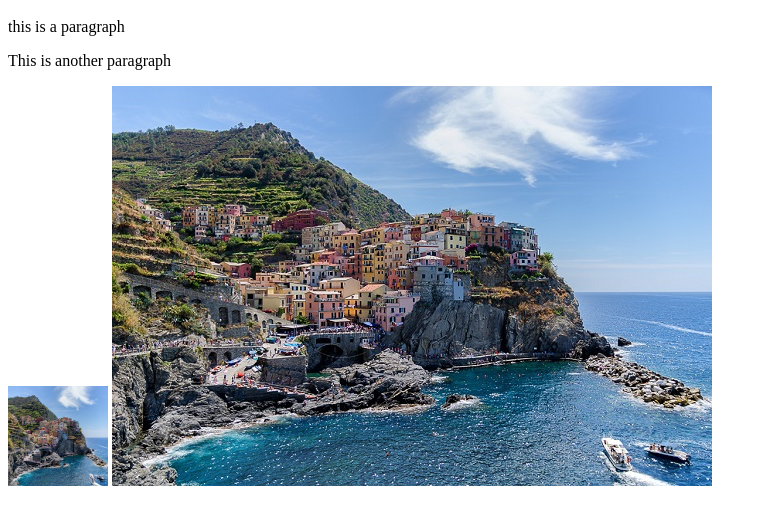
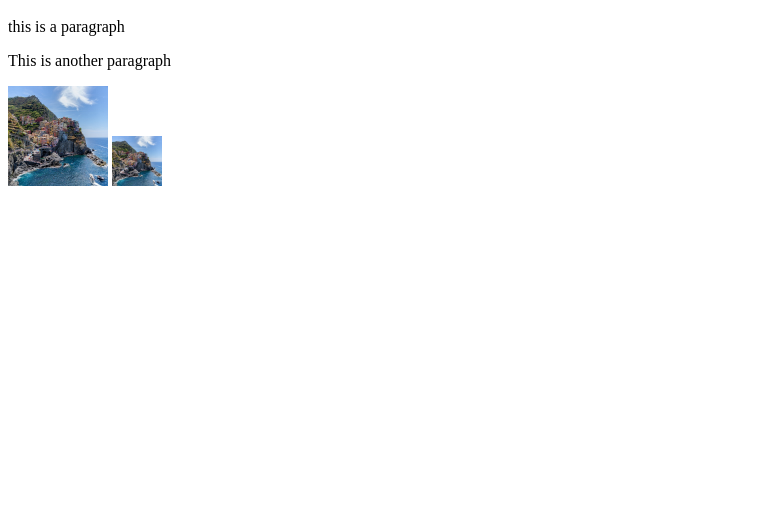
Before and after one commit to neha-sonii/git-tutorial, a plain HTML site: page index.html in a window 1280 px wide. Shown: the part 120-644 px from the top of the page, without its empty margins (0-767 px from the left). Drawn offline with Linux system fonts and the light colour scheme.

Commit message:
resize image

```diff
--- a/index.html
+++ b/index.html
@@ -11,6 +11,6 @@
     <p>this is a paragraph</p>
     <p>This is another paragraph</p>
     <img src="img_5terre.jpg" alt="" width="100" height="100">
-    <img src="img_5terre.jpg" alt="">
+    <img src="img_5terre.jpg" alt="" width="50" height="50">
 </body>
 </html>
```
